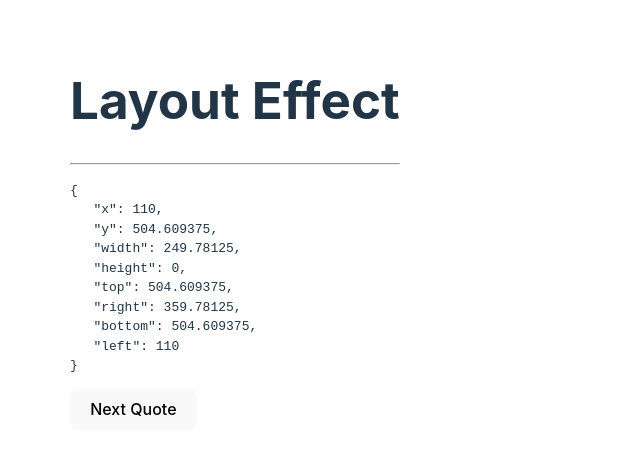
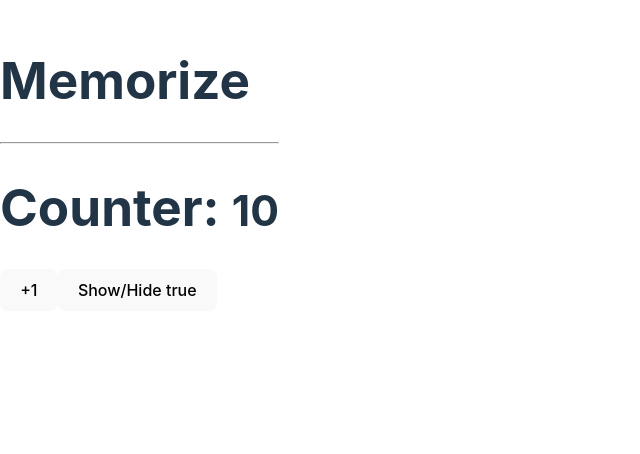
Before and after one commit to Doctoralpaca21/React-Hooks, a React (Vite) app: page / in a window 1280 px wide. Shown: the part 236-690 px from the top of the page, without its empty margins (0-640 px from the left). Built offline with nearby package versions, Linux system fonts and the light colour scheme; no server answers.

Commit message:
React-memo

```diff
--- /dev/null
+++ b/src/components/06-useMemo/Small.jsx
@@ -0,0 +1,12 @@
+import React from 'react'
+
+export const Small = React.memo(({ value }) => {
+    console.log("xd?")
+    return (
+        <small>
+            {value}
+        </small>
+    )
+});
+
+// export const SmallMemo = React.memo(Small)
--- /dev/null
+++ b/src/components/06-useMemo/memorize.jsx
@@ -0,0 +1,26 @@
+import { useState } from "react"
+import { useCounter } from "../../hooks/useCounter"
+import { Small } from "./Small"
+
+export const Memorize = () => {
+
+    const {counter, increment} = useCounter(10)
+    const [show, setShow] = useState(true)
+    return (
+        <div>
+            <h1>Memorize</h1>
+            <hr />
+
+            <h1>Counter: <Small value={counter} /> </h1>
+            <button
+                onClick={increment}
+            >
+                +1
+            </button>
+
+            <button onClick={() => {setShow(!show)}}>
+                Show/Hide {JSON.stringify(show)}
+            </button>
+        </div>
+    )
+}
--- a/src/main.jsx
+++ b/src/main.jsx
@@ -6,7 +6,8 @@ import './index.css'
 // import { MultipleCustomHooks } from './components/03-examples/MultipleCustomHooks.jsx'
 // import { FocusScream } from './components/04-UseRef/focusScream.jsx'
 // import { ExampleRef } from './components/04-UseRef/Example.jsx'
-import { LayoutEffect } from './components/05-useLayoutEffect/LayourEffect.jsx'
+// import { LayoutEffect } from './components/05-useLayoutEffect/LayourEffect.jsx'
+import { Memorize } from './components/06-useMemo/memorize.jsx'
 
 
 <link rel="stylesheet" href="https://cdnjs.cloudflare.com/ajax/libs/tailwindcss/2.2.19/cli.min.js" />
@@ -19,5 +20,6 @@ ReactDOM.createRoot(document.getElementById('root')).render(
     // <MultipleCustomHooks/>
     // <FocusScream/>
     // <ExampleRef/>
-    <LayoutEffect/>
+    // <LayoutEffect/>
+    <Memorize/>
 )
```
